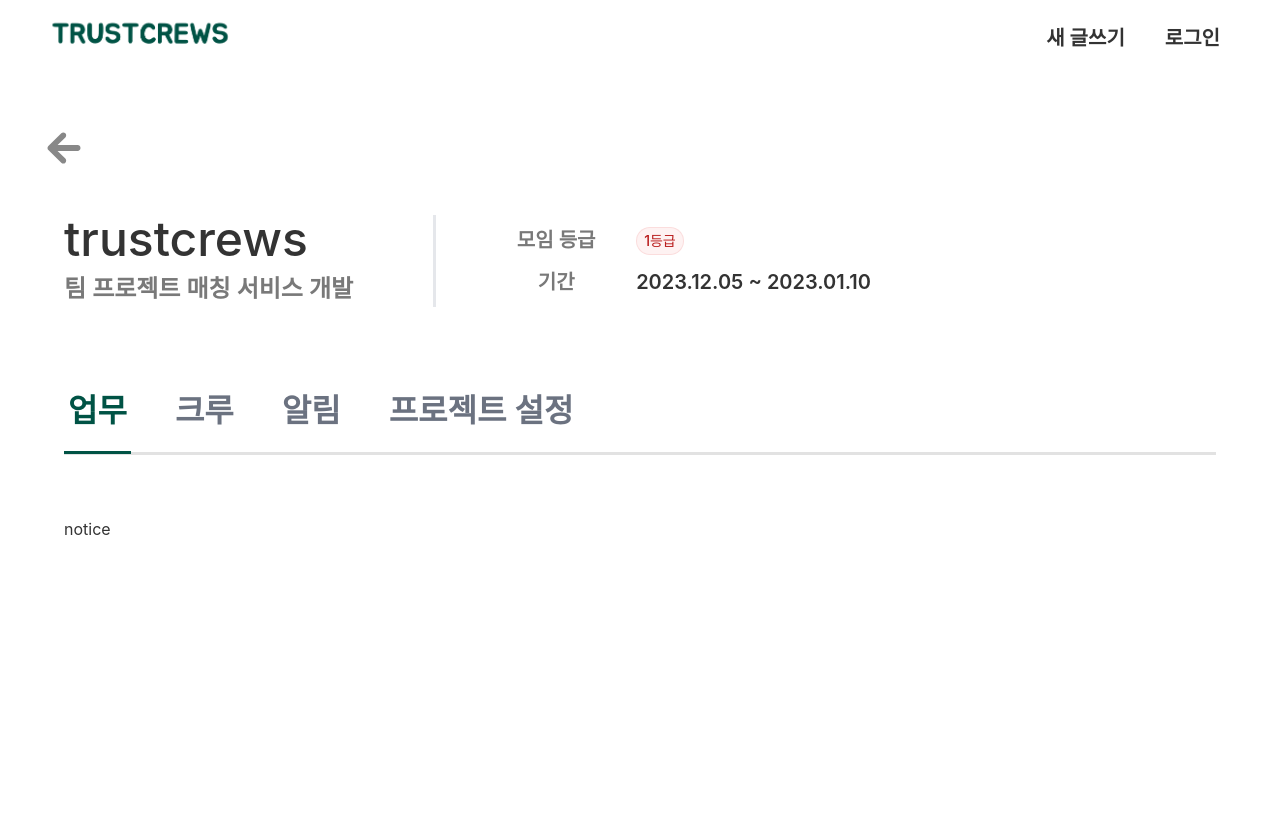
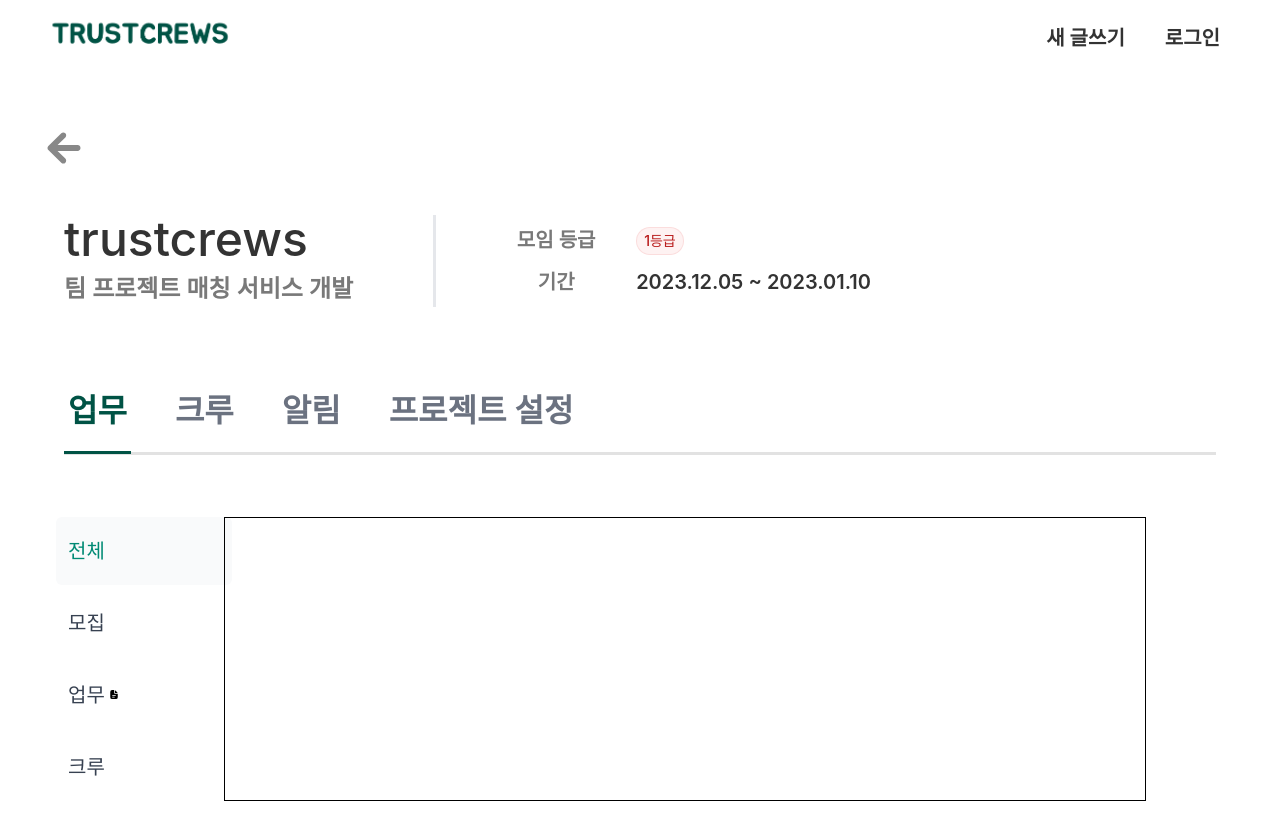
Before and after one commit to oneMonthProject/Front, a Next.js app: page /project/notice in a window 1280 px wide. Shown: the top 840 px of the page. Before the commit the page ends 800 px from the top, so only its background shows below. Built offline with nearby package versions, Linux system fonts and the light colour scheme.

Commit message:
작업중

```diff
--- a/next.config.js
+++ b/next.config.js
@@ -1,5 +1,13 @@
 /** @type {import('next').NextConfig} */
 const nextConfig = {
+    webpack : (config) => {
+        config.module.rules.push({
+            test: /\.svg$/,
+            use: ["@svgr/webpack"]
+        });
+
+        return config;
+    },
     images:{
         remotePatterns: [
             {
--- a/package.json
+++ b/package.json
@@ -11,6 +11,7 @@
   "dependencies": {
     "@headlessui/react": "^1.7.17",
     "@react-icons/all-files": "^4.1.0",
+    "@svgr/webpack": "^8.1.0",
     "@tailwindcss/forms": "^0.5.7",
     "@types/lodash": "^4.14.200",
     "@types/node": "^20.9.0",
--- /dev/null
+++ b/src/app/project/notice/layout.tsx
@@ -0,0 +1,13 @@
+import React, {ReactNode} from 'react';
+import NoticeNavTab from "@/components/notice/NoticeNavTab";
+
+function NoticeLayout({children}:{children:ReactNode}) {
+    return (
+        <section className='tablet:flex'>
+            <NoticeNavTab/>
+            {children}
+        </section>
+    );
+}
+
+export default NoticeLayout;
--- a/src/app/project/notice/page.tsx
+++ b/src/app/project/notice/page.tsx
@@ -2,7 +2,9 @@ import React from 'react';
 
 function NoticePage() {
     return (
-        <div>notice</div>
+        <section className='basis-4/5 border border-black'>
+
+        </section>
     );
 }
 
--- /dev/null
+++ b/src/app/project/notice/recruit/page.tsx
@@ -0,0 +1,9 @@
+import React from 'react';
+
+function ProjectNoticeRecruitPage() {
+    return (
+        <div></div>
+    );
+}
+
+export default ProjectNoticeRecruitPage;
--- /dev/null
+++ b/src/components/notice/NoticeNavTab.tsx
@@ -0,0 +1,58 @@
+'use client';
+import {useRecoilState, useRecoilValue} from "recoil";
+import {currentProjectNoticeNavTabSelector, projectNoticeNavTabStateStore} from "@/store/ProjectNoticeNavTabStateStore";
+import {MouseEvent} from "react";
+import TaskIcon from '../../../public/images/task.svg';
+import CrewsIcon from '../../../public/images/crews.svg';
+import RecruitIcon from '../../../public/images/recruit.svg';
+
+function classNames(...classes: string[]) {
+    return classes.filter(Boolean).join(' ')
+}
+
+export default function NoticeNavTab() {
+    const [noticeNavTabs, setNoticeNavTabs] = useRecoilState(projectNoticeNavTabStateStore);
+    const currentNoticeNavTab = useRecoilValue(currentProjectNoticeNavTabSelector);
+
+    function onClickHandler({target}: MouseEvent<HTMLElement>) {
+        const updatedNavTabs: NavTabItem[] = [];
+
+        [...noticeNavTabs].forEach((v, i) => {
+            updatedNavTabs.push({
+                ...v,
+                current: v.href === (target as HTMLElement).dataset.pathname
+            });
+        });
+
+        setNoticeNavTabs(updatedNavTabs);
+    }
+
+
+    return (
+        <nav className="flex flex-1 flex-col max-w-[10rem]" aria-label="Sidebar">
+            <ul role="list" className="-mx-2 space-y-1">
+                {noticeNavTabs.map((item) => (
+                    <li key={item.name}>
+                        <div
+                            key={item.name}
+                            className={classNames(
+                                item.href === currentNoticeNavTab.href ? 'bg-gray-50 text-primary' : 'text-gray-700 hover:text-primary hover:bg-gray-50',
+                                'group flex items-center rounded-md p-5 pl-3 tablet:text-xl text-center leading-6 font-medium cursor-pointer'
+                            )}
+                            data-pathname={item.href}
+                            onClick={onClickHandler}
+                        >
+                            {item.name}
+                            {
+                                item.name === '업무' && <TaskIcon width={18} height={9} className={item.href === currentNoticeNavTab.href ? 'text-primary' : 'text-gray-700'}/>
+                            }
+
+            </div>
+        </li>
+    )
+)}
+</ul>
+</nav>
+
+)
+}
--- /dev/null
+++ b/src/store/ProjectNoticeNavTabStateStore.tsx
@@ -0,0 +1,32 @@
+import {atom, selector} from "recoil";
+
+
+class ProjectNoticeNavTabItem implements NavTabItem {
+    current: boolean;
+    href: string;
+    name: string;
+
+    constructor(current: boolean, href: string, name: string) {
+        this.current = current;
+        this.href = href;
+        this.name = name;
+    }
+}
+
+export const projectNoticeNavTabStateStore = atom<NavTabItem[]>({
+    key: 'projectNoticeNavTabState',
+    default: [
+        new ProjectNoticeNavTabItem(true, '/project/notice','전체'),
+        new ProjectNoticeNavTabItem(false, '/project/notice/recruit','모집'),
+        new ProjectNoticeNavTabItem(false, '/project/notice/task','업무'),
+        new ProjectNoticeNavTabItem(false, '/project/notice/crew','크루')
+    ]
+});
+
+export const currentProjectNoticeNavTabSelector = selector<NavTabItem>({
+    key:'currentProjectNoticeNavTabSelector',
+    get:({get}) => {
+        const navTabs = get(projectNoticeNavTabStateStore);
+        return navTabs.find(v => v.current)!;
+    }
+});
```
Also changed, not shown: 1 other file (tests, documents, lock files or other folders).
